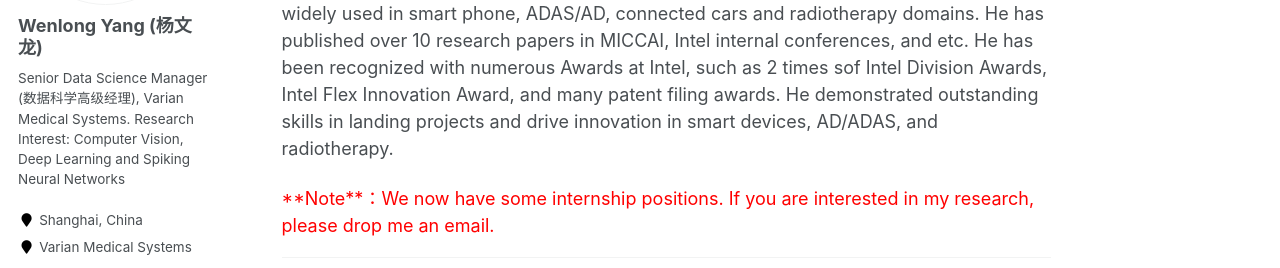
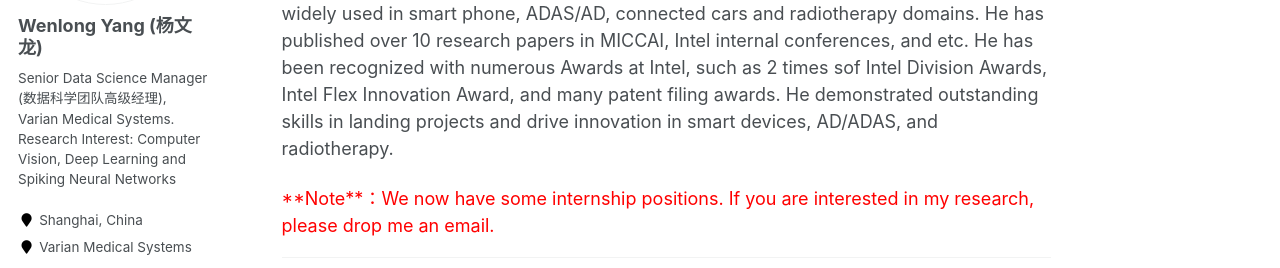
Before and after one commit to wyang22/wyang22.github.io, a Jekyll site: the page built from _pages/about.md, in a window 1280 px wide. Shown: the part 243-511 px from the top of the page. Built offline with Jekyll 4.4.1, drawn with Linux system fonts in a browser that asks for light colours.

Commit message:
Update _config.yml

```diff
--- a/_config.yml
+++ b/_config.yml
@@ -10,7 +10,7 @@ locale                   : "en-US"
 title                    : "Wenlong Yang"
 title_separator          : "-"
 name                     : &name "Wenlong Yang (杨文龙)"
-description              : &description "Senior Data Science Manager (数据科学高级经理), Varian Medical Systems"
+description              : &description "Senior Data Science Manager (数据科学团队高级经理), Varian Medical Systems"
 url                      : "https://wyang22.github.io"
 baseurl                  : "" # the subpath of your site, e.g. "/blog"
 repository               : "wyang22/wyang22.github.io"
@@ -82,7 +82,7 @@ analytics:
 author:
   name             : "Wenlong Yang (杨文龙)"
   avatar           : "profile.jpg"
-  bio              : "Senior Data Science Manager (数据科学高级经理), Varian Medical Systems. \n Research Interest: Computer Vision, Deep Learning and Spiking Neural Networks"
+  bio              : "Senior Data Science Manager (数据科学团队高级经理), Varian Medical Systems. \n Research Interest: Computer Vision, Deep Learning and Spiking Neural Networks"
   location         : "Shanghai, China"
   employer         : "Varian Medical Systems"
   googlescholar    : "https://scholar.google.com/citations?user=N1nGROgAAAAJ"
```
